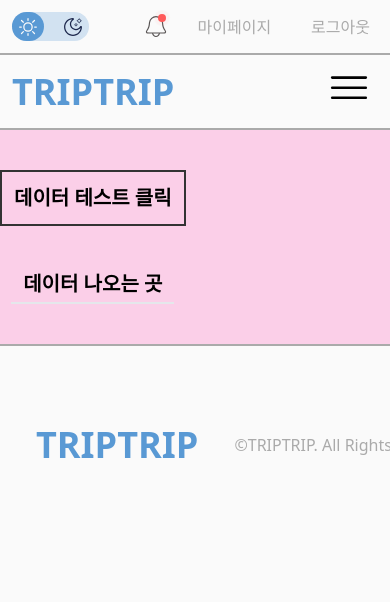
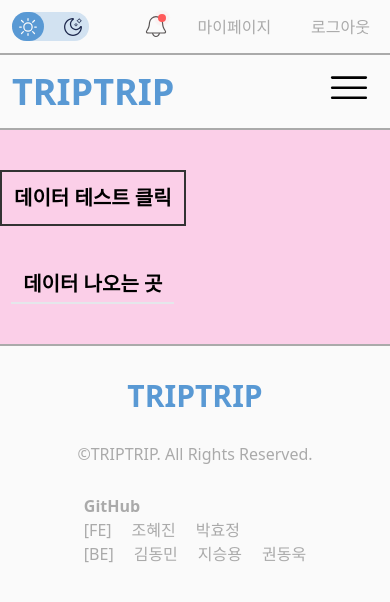
Before and after one commit to TRIP-Side-Project/frontend, a React (Vite) app: page /test in a window 390 px wide. Shown: the top 602 px of the page. Built offline with nearby package versions, Linux system fonts and the light colour scheme.

Commit message:
Style: 푸터 반응형 작업

```diff
--- a/src/components/Footer.tsx
+++ b/src/components/Footer.tsx
@@ -1,14 +1,14 @@
 const Footer = () => {
 	return (
-		<div className="w-full items-center h-[200px] border-t-2 border-LIGHT_GRAY_COLOR flex flex-row whitespace-nowrap">
-			<div className="text-4xl font-bold text-MAIN_COLOR px-9">TRIPTRIP</div>
+		<div className="w-full items-center py-8 md:py-0 md:h-[200px] border-t-2 border-LIGHT_GRAY_COLOR flex flex-col gap-7 md:gap-0 md:flex-row whitespace-nowrap">
+			<div className="text-3xl md:text-4xl font-bold text-MAIN_COLOR px-9">TRIPTRIP</div>
 			<div className="flex-1 font-light text-center text-LIGHT_GRAY_COLOR">
 				©TRIPTRIP. All Rights Reserved.
 			</div>
-			<div className="flex flex-col w-2/12 font-light text-LIGHT_GRAY_COLOR">
-				<div className="pb-3 text-center">GitHub</div>
-				<div className="flex flex-row justify-between ">
-					<ul className="px-3 text-center">
+			<div className="flex flex-col md:w-2/12 font-light text-LIGHT_GRAY_COLOR">
+				<div className="font-bold md:font-medium md:pb-3 text-left md:text-center">GitHub</div>
+				<div className="flex flex-col md:flex-row md:justify-between ">
+					<ul className="md:px-3 text-center flex gap-5 md:block md:gap-0">
 						<li>[FE]</li>
 						<li
 							className="cursor-pointer hover:text-BASIC_BLACK"
@@ -23,7 +23,7 @@ const Footer = () => {
 							박효정
 						</li>
 					</ul>
-					<ul className="px-3 text-center">
+					<ul className="md:px-3 text-center flex gap-5 md:block md:gap-0">
 						<li>[BE]</li>
 						<li
 							className="cursor-pointer hover:text-BASIC_BLACK"
```
